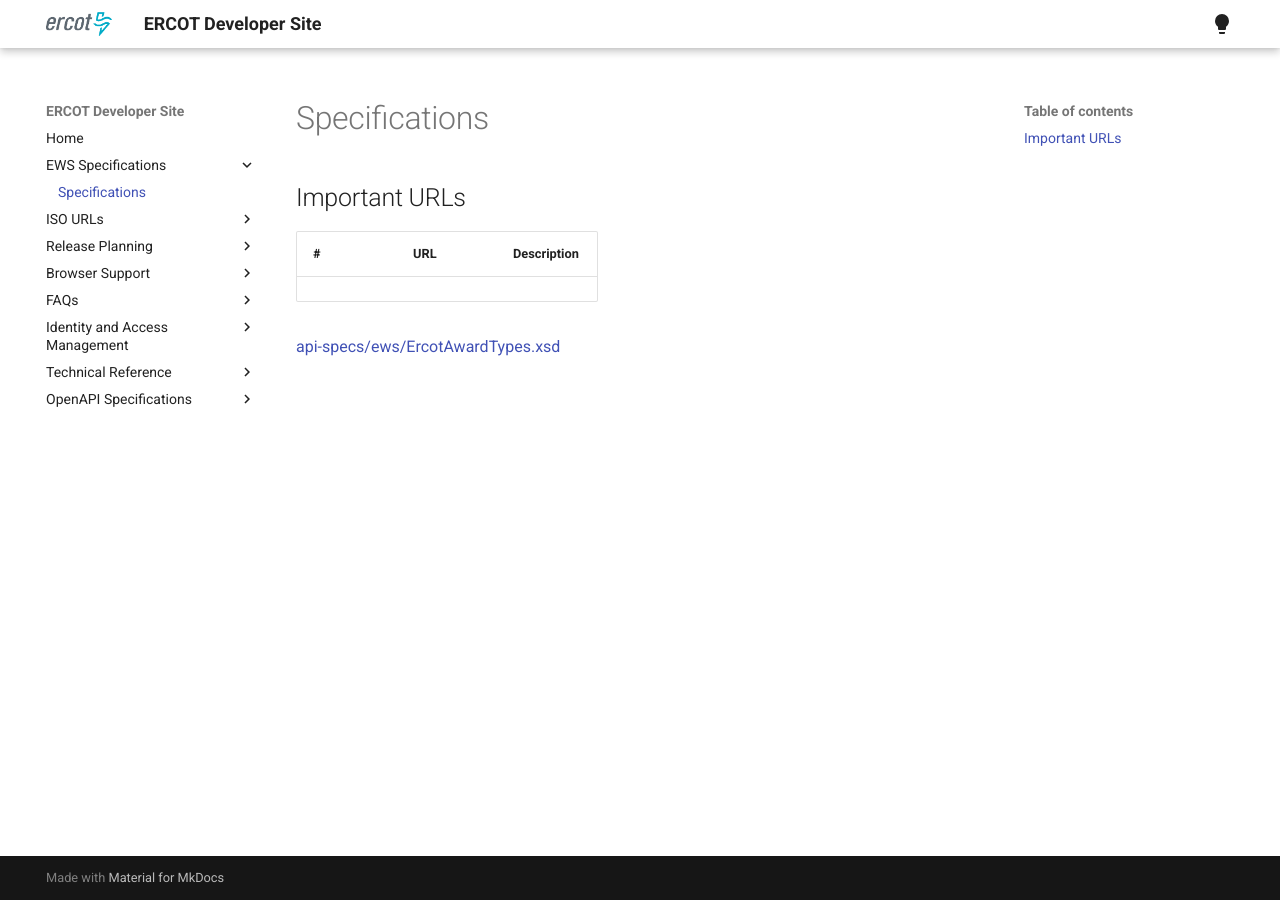
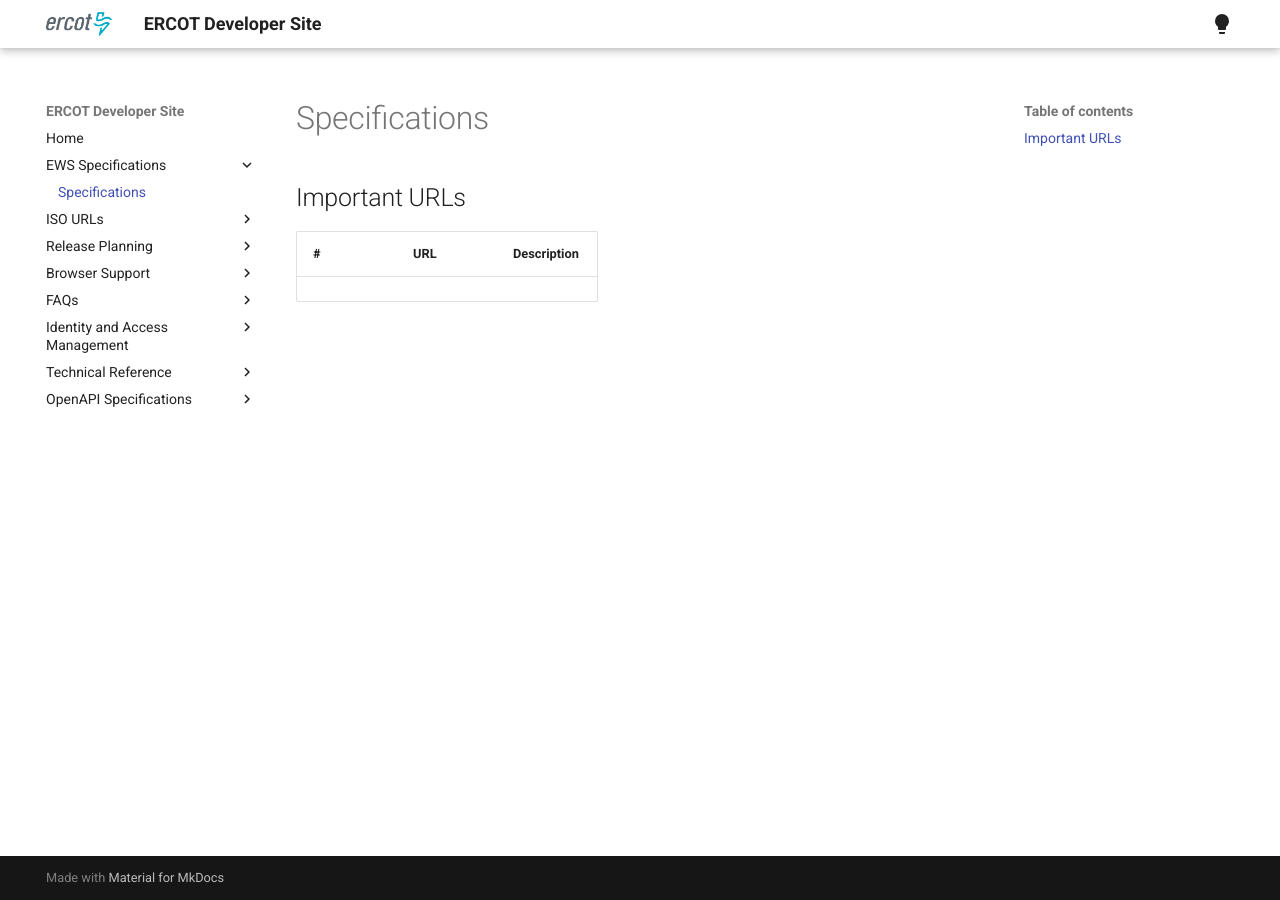
Before and after one commit to ercot/api-specs, an MkDocs documentation site: the page built from docs/EWS/ews.md, in a window 1280 px wide. Built offline with MkDocs 1.6.1 and Material for MkDocs 9.7.7, drawn with Linux system fonts in a browser that asks for light colours.

Commit message:
Update ews.md

```diff
--- a/docs/EWS/ews.md
+++ b/docs/EWS/ews.md
@@ -4,5 +4,3 @@
 # | URL | Description |
 ---------------------------- | -------------------------------------- | ----------------------------------------
                              |                                        |
-
-[api-specs/ews/ErcotAwardTypes.xsd](api-specs/ews/ErcotAwardTypes.xsd)
```
